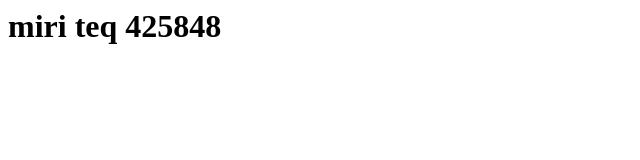
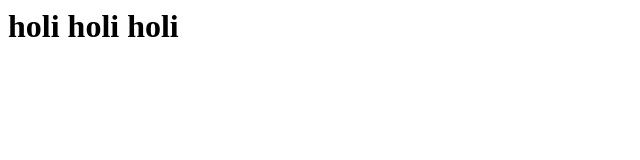
Before and after one commit to antotunechi/apacheazure, a plain HTML site: page index.html in a window 1280 px wide. Shown: the whole page, without its empty margins (0-640 px from the left). Drawn offline with Linux system fonts and the light colour scheme.

Commit message:
Update index.html

```diff
--- a/index.html
+++ b/index.html
@@ -1,4 +1,4 @@
 <html>
-<h1> miri teq 425848 </h1>
+<h1> holi holi holi </h1>
 
 </html>
```
